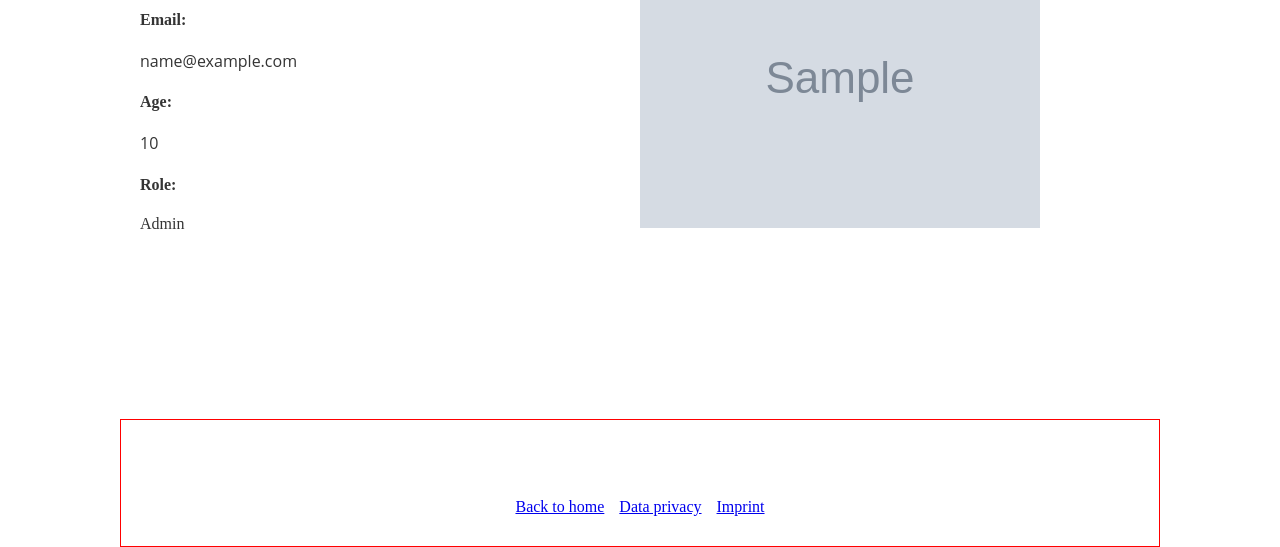
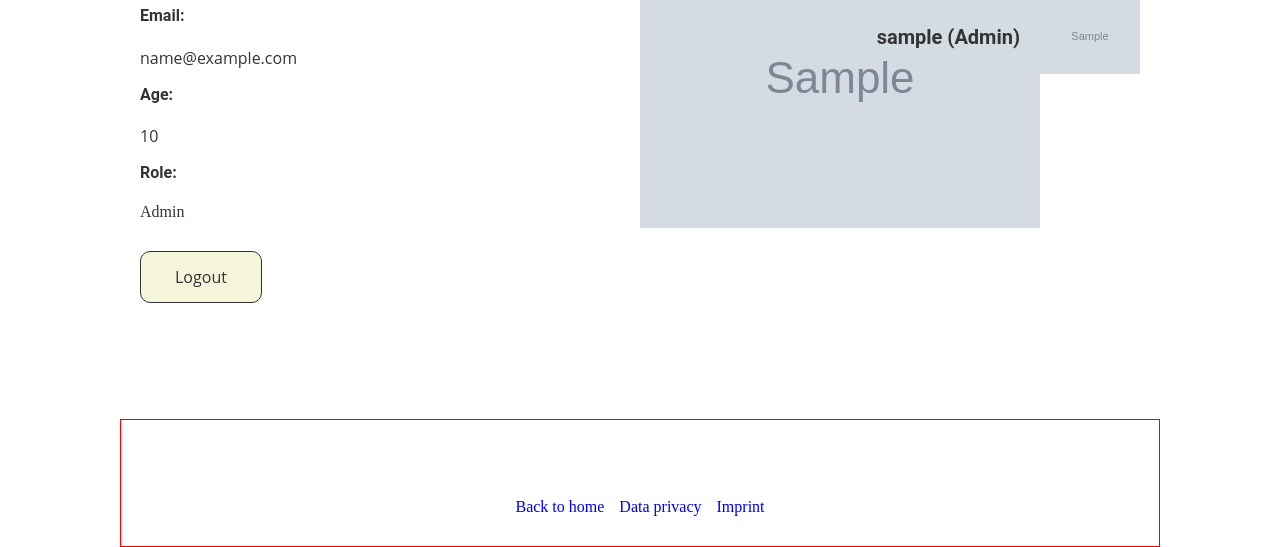
Before and after one commit to Jjutho/WebPythonDjangoProject, a Django app: page /accounts/profile/ in a window 1280 px wide. Shown: the part 281-828 px from the top of the page. Run offline with Django 4.2, Linux system fonts and the light colour scheme; a user stored in the database is signed in; tables that the repository leaves empty hold one stand-in row (values such as "Sample post"); grey boxes marked "Sample" are stand-in pictures.

Commit message:
pre cssing

```diff
--- a/accounts/static/accounts/css/profile_styles.css
+++ b/accounts/static/accounts/css/profile_styles.css
@@ -8,3 +8,6 @@
 .profile-container .left-column h4:first-child {
     margin-top: 0;
 }
+.profile-container .logout-container {
+    margin-top: 30px;
+}
--- a/accounts/templates/account-profile.html
+++ b/accounts/templates/account-profile.html
@@ -29,6 +29,12 @@
                 <h4>Role:</h4>
                 Staff
             {% endif %}
+            <br>
+            <div class="logout-container">
+                <a class="button primary" href="{% url 'logout' %}">
+                    Logout
+                </a>
+            </div>
         </div>
         <div class="right-column">
             <img src="{{ user.profile_picture.url }}">
--- a/static/css/global_styles.css
+++ b/static/css/global_styles.css
@@ -7,7 +7,8 @@ body {
 
 h1,
 h2,
-h3 {
+h3,
+h4 {
     font-family: "Roboto";
     margin-top:0px;
 }
@@ -76,7 +77,10 @@ button {
     margin: 25px 0;
     padding:20px;
 }
-
+a {
+    text-decoration:none;
+    display:inline-block;
+}
 a.disabled {
     pointer-events: none;
 }
@@ -97,6 +101,15 @@ img {
     grid-template-rows: 100%;
     padding:0 20px;
     height: 100px;
+    font-size: 20px;
+}
+.header-container h4 {
+    margin:0;
+}
+.header-container a {
+    display: flex;
+    align-items: center;
+    justify-content: center;
 }
 header {
     position: sticky; top: 20px;
--- a/templates/base.html
+++ b/templates/base.html
@@ -17,24 +17,23 @@
             </div>
             <div class="nav-container header">
                 {% if user.is_authenticated %}
+                    <div class="button-container">
+                        <a class="" href="{% url 'game-list' %}">Games</a>
+                        <a class="" href="{% url 'game-search' %}">
+                            <img src="/media/images/icons/search.svg">
+                        </a>
+                        <a class="" href="{% url 'cart' %}">
+                            <img src="/media/images/icons/shopping-cart.svg">
+                        </a>
+                    </div>
                     <h4>
-                        Hello {{ user.username }}
+                        {{ user.username }}
                         {% if user.is_superuser %}
                             (Admin)
                         {% elif user.is_staff %}
                             (Staff)
                         {% endif %}
                     </h4>
-                    <div class="button-container">
-                        <a class="" href="{% url 'game-list' %}">Games</a>
-                        <a class="" href="{% url 'game-search' %}">
-                            Search
-                        </a>
-                        <a class="" href="{% url 'cart' %}">
-                            Cart
-                        </a>
-                        <a class="button primary" href="{% url 'logout' %}">Logout</a>
-                    </div>
                     <a href="{% url 'profile' %}"><img class="header-profile-picture" width="100" src="{% if user.profile_picture %}{{ user.profile_picture.url }}{% else %}/media/images/users/defaultUser.png{% endif %}"></a>
                 {% else %}
                     <div class="button-container">
```
